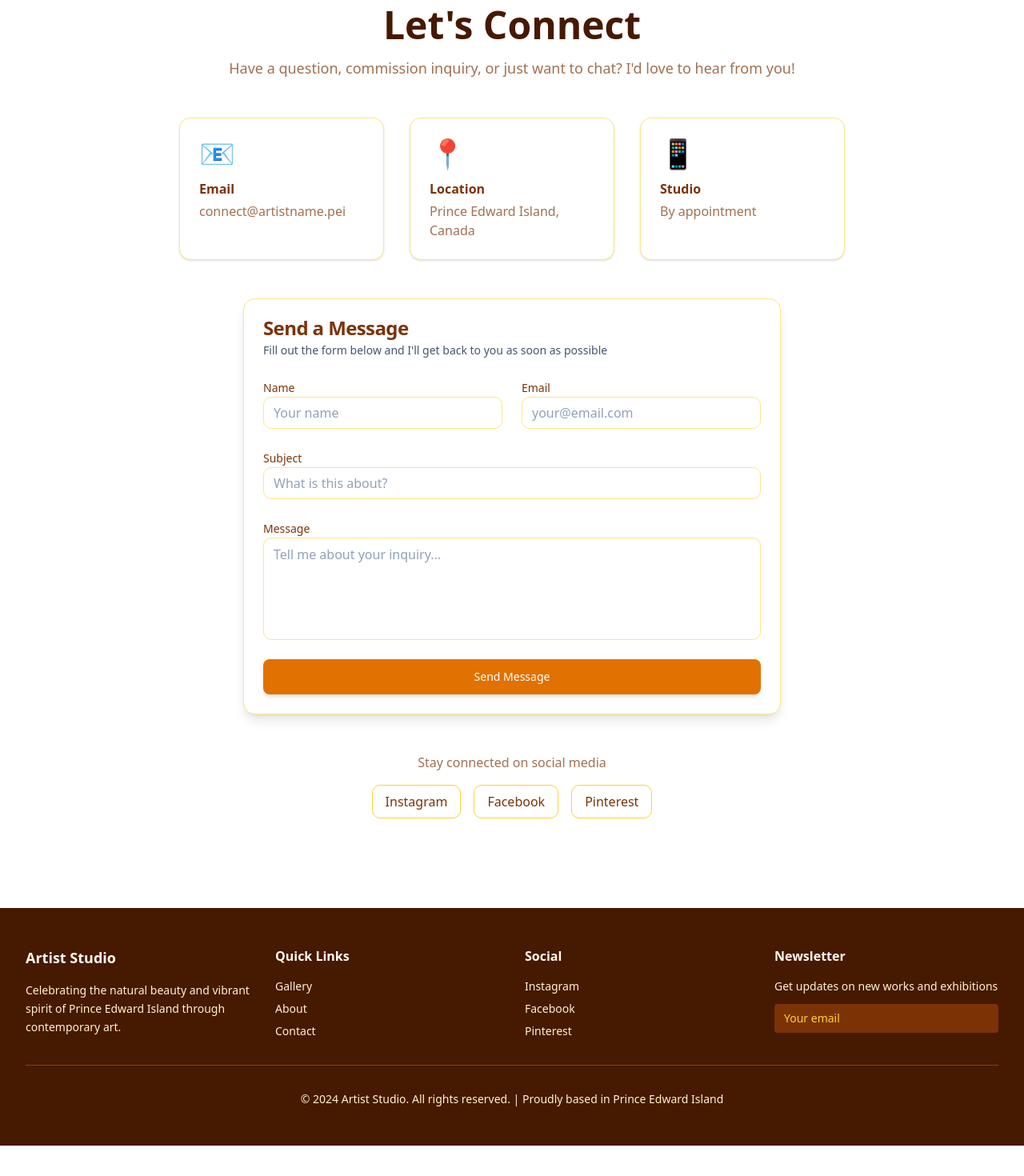
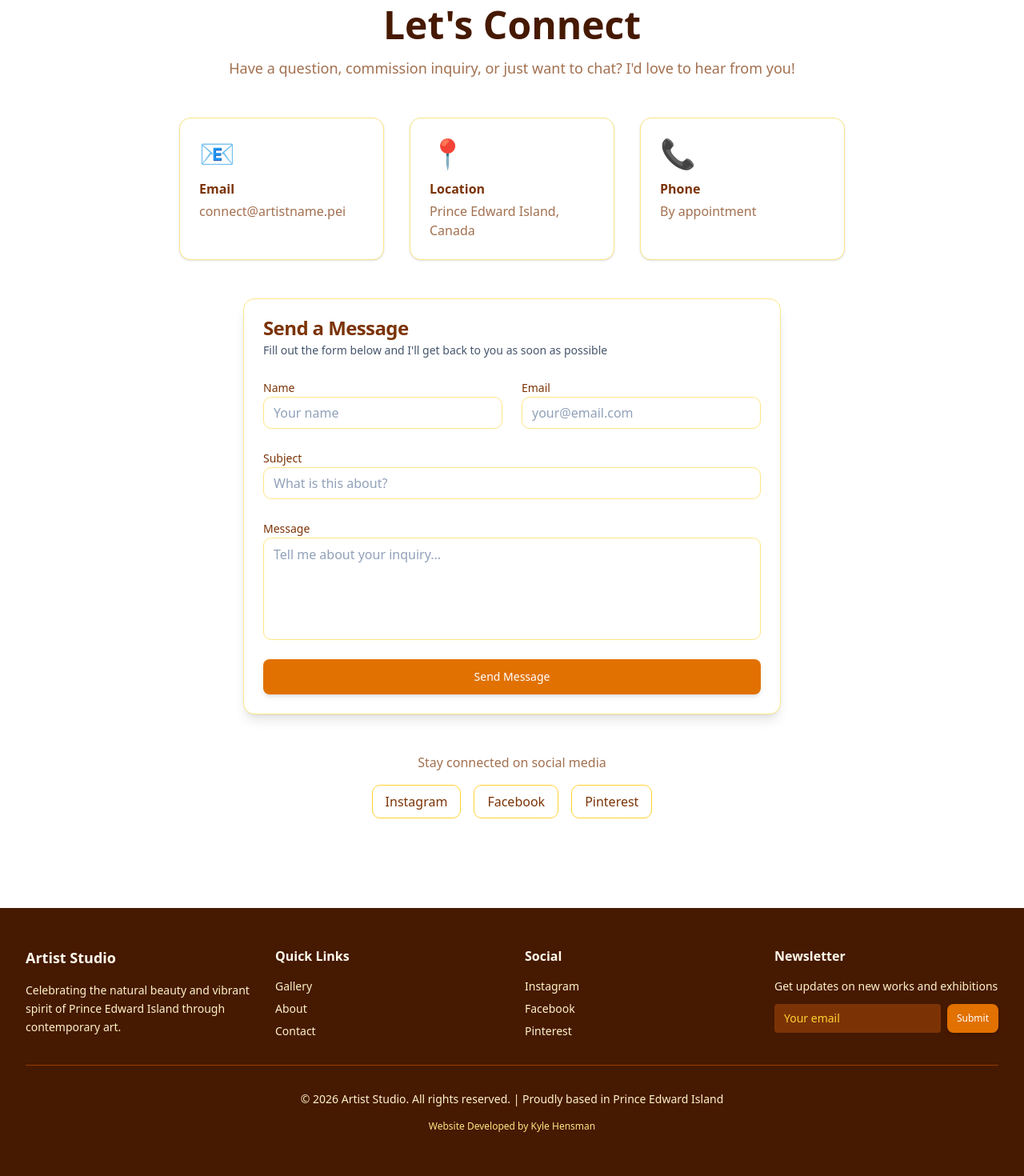
Before and after one commit to kyle-hensman/my-art-blog, a Next.js app: page / in a window 1280 px wide. Shown: the part 2997-4467 px from the top of the page at 80% size. Before the commit the page ends 4429 px from the top, so only its background shows below. Built offline with nearby package versions, Linux system fonts and the light colour scheme.

Commit message:
fix: minor updates from code review

```diff
--- a/components/contact.tsx
+++ b/components/contact.tsx
@@ -6,6 +6,9 @@ import { Button } from "@/components/ui/button"
 import { Input } from "@/components/ui/input"
 import { Textarea } from "@/components/ui/textarea"
 import { Label } from "@/components/ui/label"
+import { socials } from '@/config/socials'
+import { useRouter } from 'next/navigation'
+import { contacts } from '@/config/contacts'
 
 export default function Contact() {
   const [formData, setFormData] = useState({
@@ -16,6 +19,8 @@ export default function Contact() {
   })
   const [submitted, setSubmitted] = useState(false)
   const [loading, setLoading] = useState(false)
+
+  const router = useRouter();
 
   const handleChange = (e: React.ChangeEvent<HTMLInputElement | HTMLTextAreaElement>) => {
     const { name, value } = e.target
@@ -54,31 +59,26 @@ export default function Contact() {
 
         <div className="grid md:grid-cols-3 gap-8 mb-12">
           {/* Contact Info Cards */}
-          {[
-            {
-              icon: "📧",
-              title: "Email",
-              content: "connect@artistname.pei",
-              href: "mailto:connect@artistname.pei"
-            },
-            {
-              icon: "📍",
-              title: "Location",
-              content: "Prince Edward Island, Canada",
-              href: "#"
-            },
-            {
-              icon: "📱",
-              title: "Studio",
-              content: "By appointment",
-              href: "#"
-            }
-          ].map((item, i) => (
-            <Card key={i}>
+          {contacts.map((item, i) => (
+            <Card
+              key={i}
+              role="button"
+              tabIndex={0}
+              className='hover:cursor-pointer'
+              onClick={() => {
+                router.replace(item.href)
+              }}
+            >
               <CardContent className="pt-6">
                 <div className="text-4xl mb-3">{item.icon}</div>
                 <h3 className="font-bold text-amber-900 dark:text-amber-50 mb-1">{item.title}</h3>
-                <p className="text-amber-900/70 dark:text-amber-100/70">{item.content}</p>
+                {item.href && item.href !== '#' ? (
+                  <a href={item.href} className="text-amber-900/70 dark:text-amber-100/70 hover:underline">
+                    {item.content}
+                  </a>
+                  ) : (
+                    <p className="text-amber-900/70 dark:text-amber-100/70">{item.content}</p>
+                  )}
               </CardContent>
             </Card>
           ))}
@@ -172,13 +172,14 @@ export default function Contact() {
             Stay connected on social media
           </p>
           <div className="flex justify-center gap-4">
-            {['Instagram', 'Facebook', 'Pinterest'].map((platform) => (
+            {socials.map((social) => (
               <a
-                key={platform}
-                href="#"
+                key={social.name}
+                href={social.href}
+                target="_blank"
                 className="px-4 py-2 rounded-lg border border-amber-300 text-amber-900 hover:bg-amber-50 transition-colors dark:border-amber-600 dark:text-amber-100 dark:hover:bg-amber-900/20 font-medium"
               >
-                {platform}
+                {social.name}
               </a>
             ))}
           </div>
--- a/components/footer.tsx
+++ b/components/footer.tsx
@@ -1,3 +1,6 @@
+import { socials } from "@/config/socials";
+import { Button } from "./ui/button";
+
 export default function Footer() {
   return (
     <footer className="bg-amber-950 dark:bg-slate-950 text-amber-50 py-12">
@@ -22,25 +25,38 @@ export default function Footer() {
           <div>
             <h4 className="font-bold mb-4">Social</h4>
             <ul className="space-y-2 text-sm">
-              <li><a href="#" className="text-amber-100 hover:text-amber-50 transition-colors">Instagram</a></li>
-              <li><a href="#" className="text-amber-100 hover:text-amber-50 transition-colors">Facebook</a></li>
-              <li><a href="#" className="text-amber-100 hover:text-amber-50 transition-colors">Pinterest</a></li>
+              {socials.map((social) => (
+                <li key={social.name}>
+                  <a href={social.href} target="_blank" className="text-amber-100 hover:text-amber-50 transition-colors">
+                    {social.name}
+                  </a>
+                </li>
+              ))}
             </ul>
           </div>
 
           <div>
             <h4 className="font-bold mb-4">Newsletter</h4>
             <p className="text-amber-100 text-sm mb-3">Get updates on new works and exhibitions</p>
-            <input
-              type="email"
-              placeholder="Your email"
-              className="w-full px-3 py-2 rounded bg-amber-900 text-amber-50 placeholder:text-amber-300 text-sm focus:outline-none focus:ring-2 focus:ring-amber-400"
-            />
+            <form className="flex">
+              <input
+                type="email"
+                placeholder="Your email"
+                className="w-full px-3 py-2 rounded bg-amber-900 text-amber-50 placeholder:text-amber-300 text-sm focus:outline-none focus:ring-2 focus:ring-amber-400"
+              />
+              <Button type="submit" className="ml-2" size="sm">
+                Submit
+              </Button>
+            </form>
           </div>
         </div>
 
         <div className="border-t border-amber-800 pt-8 text-center text-amber-100 text-sm">
-          <p>&copy; 2024 Artist Studio. All rights reserved. | Proudly based in Prince Edward Island</p>
+          <p>&copy; {new Date().getFullYear()} Artist Studio. All rights reserved. | Proudly based in Prince Edward Island</p>
+        </div>
+
+        <div className="p-4 text-center text-amber-200 text-xs">
+          <p>Website Developed by <a href="https://kylehensman.com" target="_blank" className="hover:text-amber-50 transition-colors">Kyle Hensman</a></p>
         </div>
       </div>
     </footer>
--- a/components/gallery.tsx
+++ b/components/gallery.tsx
@@ -75,6 +75,11 @@ export default function Gallery() {
     setOpen(true)
   }
 
+  function previousItem() {
+    if (activeIndex === null) return
+    setActiveIndex((activeIndex - 1) % galleryItems.length)
+  }
+
   function nextItem() {
     if (activeIndex === null) return
     setActiveIndex((activeIndex + 1) % galleryItems.length)
@@ -102,8 +107,16 @@ export default function Gallery() {
           {galleryItems.map((item, index) => (
             <Card
               key={item.id}
+              role="button"
+              tabIndex={0}
               onClick={() => openItem(index)}
               className="overflow-hidden hover:shadow-2xl transition-all duration-300 transform hover:-translate-y-2 cursor-pointer group hover:cursor-pointer"
+              onKeyDown={(event) => {
+                if (event.key === "Enter" || event.key === " ") {
+                  event.preventDefault()
+                  openItem(index)
+                }
+              }}
             >
               <div className="relative overflow-hidden h-64">
                 <Image
@@ -150,7 +163,7 @@ export default function Gallery() {
 
               <DialogFooter>
                 <div className="flex justify-between w-full">
-                  <Button variant={'secondary'} onClick={nextItem}>
+                  <Button variant={'secondary'} onClick={previousItem} disabled={activeIndex == 0}>
                     Previous ←
                   </Button>
                   <Button onClick={nextItem}>
--- a/components/ui/button.tsx
+++ b/components/ui/button.tsx
@@ -40,12 +40,13 @@ export interface ButtonProps
 }
 
 const Button = React.forwardRef<HTMLButtonElement, ButtonProps>(
-  ({ className, variant, size, asChild = false, ...props }, ref) => {
+  ({ className, variant, size, asChild = false, type, ...props }, ref) => {
     const Comp = asChild ? Slot : "button"
     return (
       <Comp
         className={cn(buttonVariants({ variant, size, className }))}
         ref={ref}
+        type={asChild ? undefined : (type ?? "button")}
         {...props}
       />
     )
--- a/components/ui/card.tsx
+++ b/components/ui/card.tsx
@@ -1,3 +1,4 @@
+
 import * as React from "react"
 
 import { cn } from "@/lib/utils"
@@ -30,7 +31,7 @@ const CardHeader = React.forwardRef<
 CardHeader.displayName = "CardHeader"
 
 const CardTitle = React.forwardRef<
-  HTMLParagraphElement,
+  HTMLHeadingElement,
   React.HTMLAttributes<HTMLHeadingElement>
 >(({ className, ...props }, ref) => (
   <h2
--- /dev/null
+++ b/config/contacts.ts
@@ -0,0 +1,20 @@
+export const contacts = [
+  {
+    icon: "📧",
+    title: "Email",
+    content: "connect@artistname.pei",
+    href: "mailto:connect@artistname.pei"
+  },
+  {
+    icon: "📍",
+    title: "Location",
+    content: "Prince Edward Island, Canada",
+    href: "https://maps.app.goo.gl/EHAEGvCAQRQexBRH9"
+  },
+  {
+    icon: "📞",
+    title: "Phone",
+    content: "By appointment",
+    href: "tel:1234567890"
+  }
+]
--- /dev/null
+++ b/config/socials.ts
@@ -0,0 +1,5 @@
+export const socials = [
+  { name: "Instagram", href: "https://instagram.com" },
+  { name: "Facebook", href: "https://facebook.com" },
+  { name: "Pinterest", href: "https://pinterest.com" },
+]
--- a/package.json
+++ b/package.json
@@ -9,6 +9,8 @@
     "lint": "eslint"
   },
   "dependencies": {
+    "@radix-ui/react-label": "^2.1.8",
+    "@radix-ui/react-slot": "^1.2.4",
     "@sanity/image-url": "^1.2.0",
     "@sanity/vision": "^4.22.0",
     "class-variance-authority": "^0.7.1",
```
Also changed, not shown: 1 other file (tests, documents, lock files or other folders).
